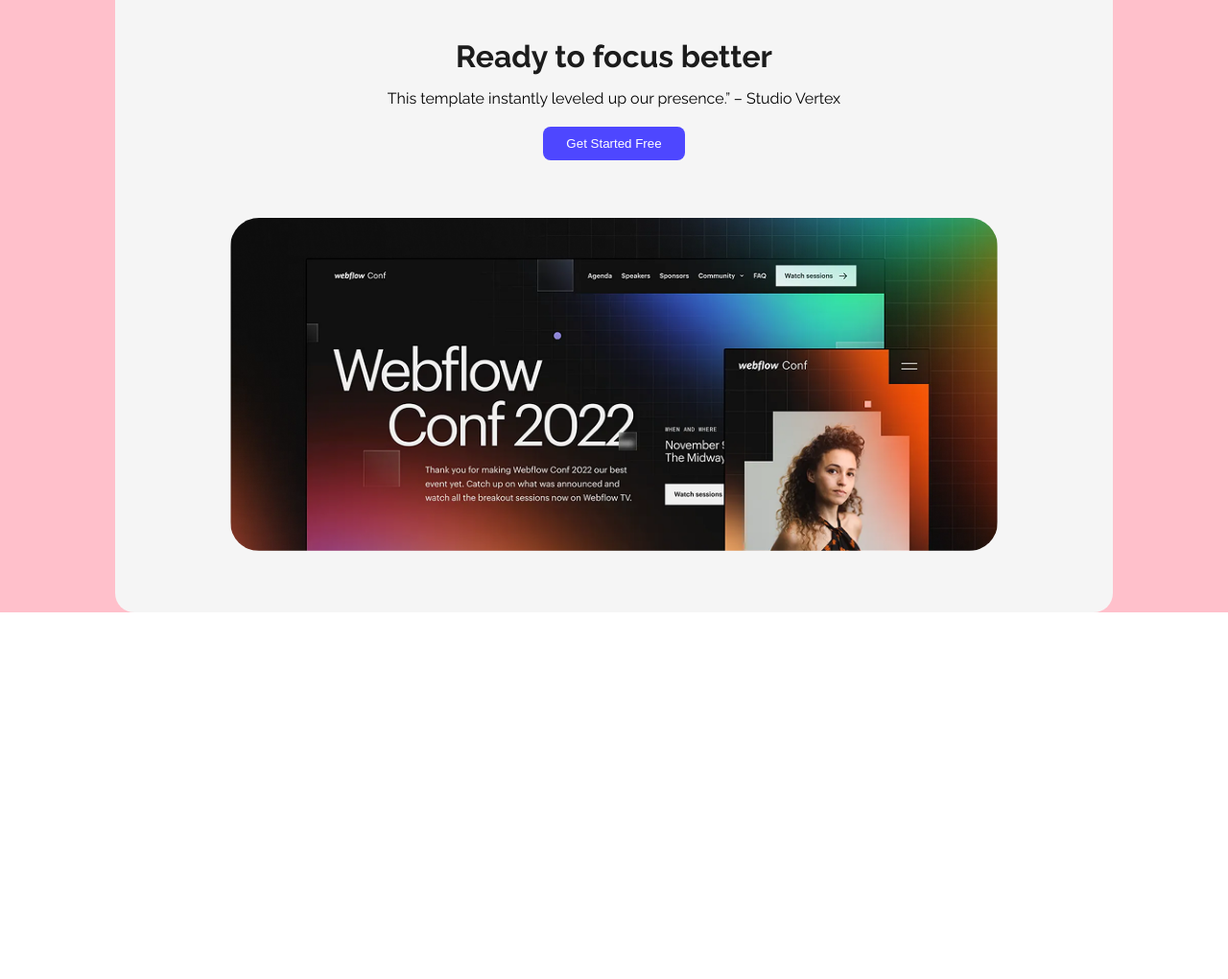
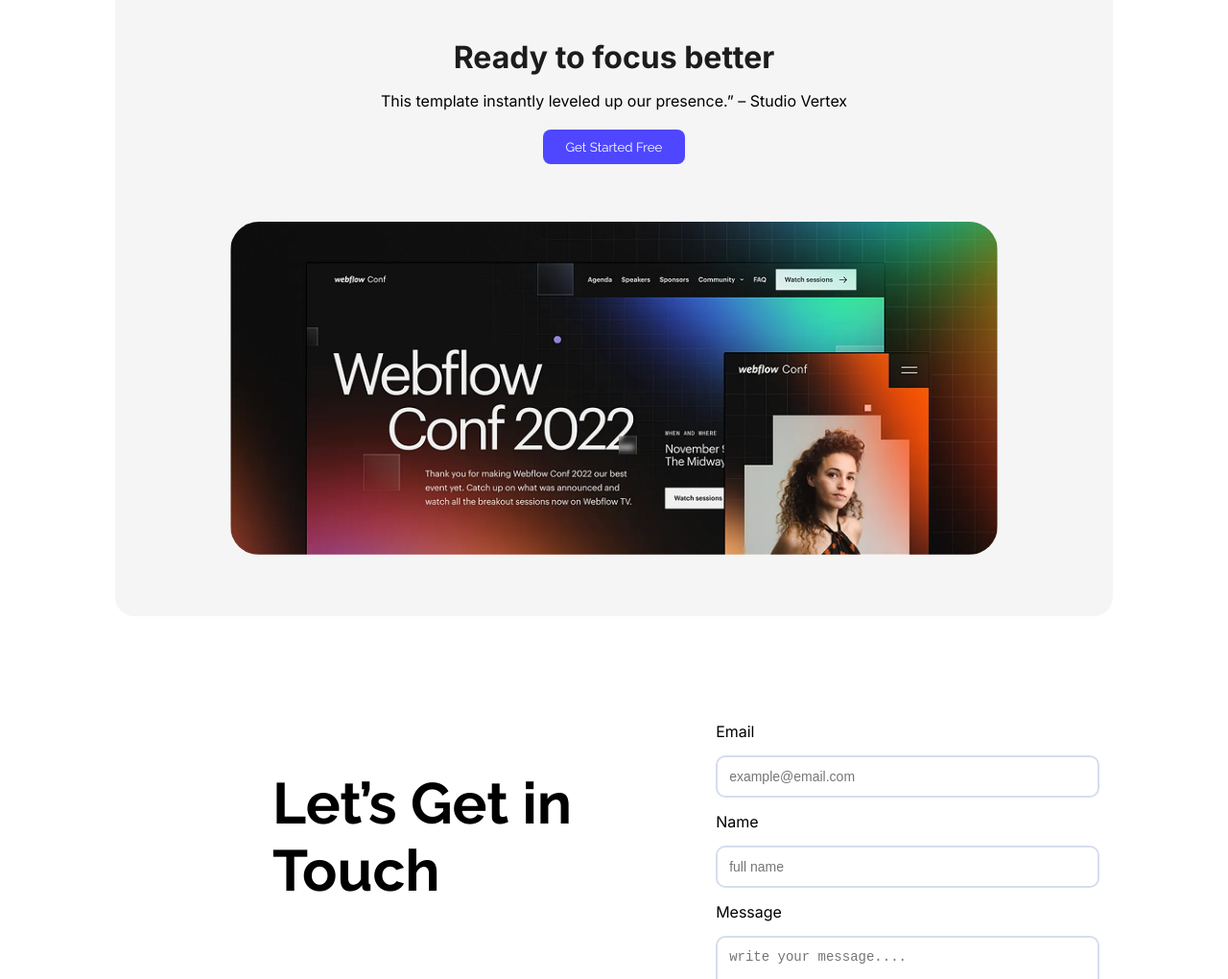
Before and after one commit to sowmetra49/Assignment1, a plain HTML site: page index.html in a window 1280 px wide. Shown: the part 1780-2800 px from the top of the page at 96% size. Before the commit the page ends 2478 px from the top, so only its background shows below. Drawn offline with Linux system fonts and the light colour scheme.

Commit message:
added html and css for contact form

```diff
--- a/Styles/assign.css
+++ b/Styles/assign.css
@@ -98,8 +98,10 @@ margin-left: 150px;
   border-radius: 6px;
    font-weight: bold;
 }
+
+      /* main background color */
 .maincolour{
-  background-color: pink;
+  background-color: white;
 }
 
 body {
@@ -170,7 +172,7 @@ body {
   justify-content: space-between;
   flex-wrap: wrap;
   gap: 20px;
-  font-family: 'Inter', sans-serif
+  font-family: 'Inter', sans-serif;
 }
 
 .custom-stat h3 {
@@ -223,3 +225,68 @@ body {
   border-radius: 30px;
   margin-top: 20px;
 }
+
+/* get in touch css */
+
+
+body {
+  margin: 0;
+  font-family: 'Inter', sans-serif;
+  background: #f6f8ff;
+}
+
+.contact-section {
+  display: flex;
+  padding: 50px;
+  gap: 40px;
+  justify-content: center;
+  align-items: flex-start;
+  flex-wrap: wrap;
+}
+
+.contact-left h1 {
+  font-size: 60px;
+  font-weight:bold;
+  font-family: 'Raleway', sans-serif;
+  margin-left: 150px;
+  margin-right: 110px;
+}
+
+.contact-box{
+  max-width: 400px;
+  width: 100%;
+  margin right: 150px;
+}
+
+form {
+  display: flex;
+  flex-direction: column;
+  gap: 15px;
+}
+
+input,
+textarea {
+  padding: 12px;
+  border-radius: 10px;
+  border: 2px solid #D6DDED;
+  font-size: 14px;
+  gap: 10px;
+}
+
+button {
+  background-color: #4f46e5;
+  color: white;
+  /* border: none; */
+  padding: 12px;
+  border-radius: 10px;
+  font-weight: bold;
+  cursor: pointer;
+  gap:10px;
+  font-family: 'Raleway', sans-serif;
+
+}
+.label-font{
+  font-family: 'Inter', sans-serif;
+
+
+}
--- a/index.html
+++ b/index.html
@@ -63,6 +63,33 @@
   <img src="B12A01-landing-launchpad/Assets/wc-big.png" alt="Webflow Conf" class="focus-image">
 </section>
 
+     <!-- get in touch html -->
+  <section class="contact-section">
+    <div class="contact-left">
+      <h1>Let’s Get in<br>Touch</h1>
+    </div>
+
+    <div class="contact-box">
+      <form>
+        <label class="label-font" for="email">Email</label>
+        <input type="email" id="email" placeholder="example@email.com" required>
+
+        <label class="label-font" for="name">Name</label>
+        <input type="text" id="name" placeholder="full name" required>
+
+        <label  class="label-font" for="message">Message</label>
+        <textarea id="message" rows="5" placeholder="write your message...." required></textarea>
+
+        <button class="label-font" type="submit">Get in Touch</button>
+      </form>
+    </div>
+  </section>
+
+
+</body>
+</html>
+
+
 </main>
 </body>
 </html>
```
